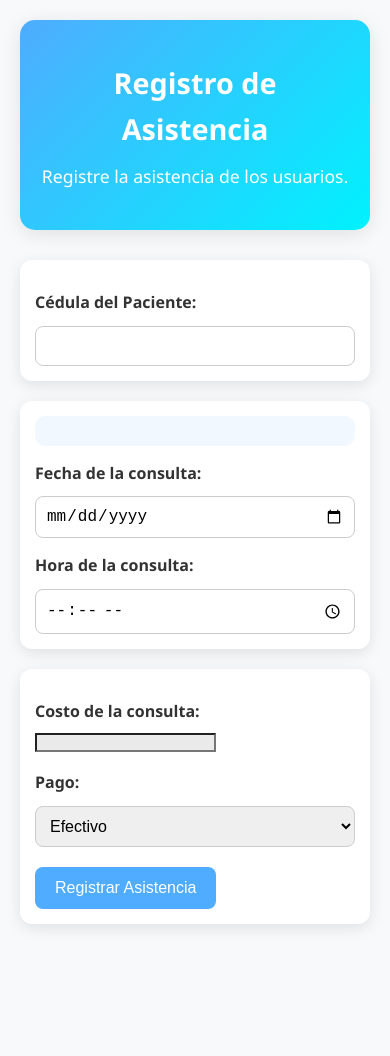
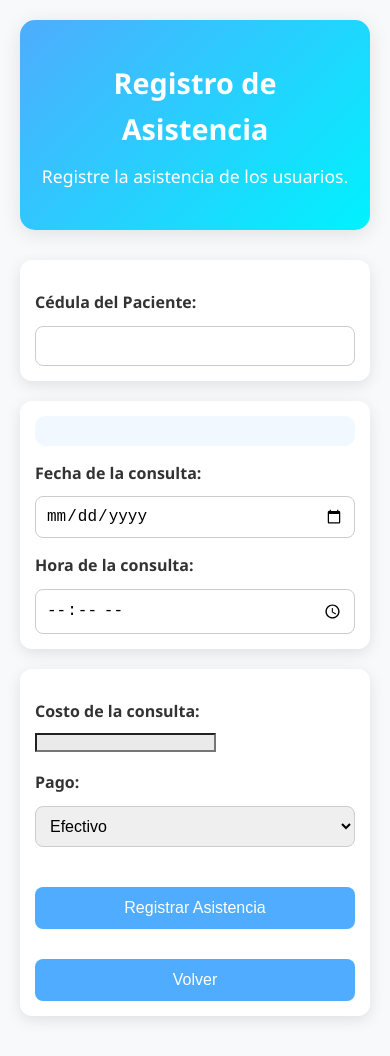
Before and after one commit to Wallens1/BD_02, a plain HTML site: page recepcion/registro_asistencia.html in a window 390 px wide. Before the commit the page ends 964 px from the top, so only its background shows below. Drawn offline with Linux system fonts and the light colour scheme.

Commit message:
Add "Volver" button to `registro_asistencia.html`, update styles, and document resolved issue in `problemas.md`

```diff
--- a/recepcion/css/registro_asistencia.css
+++ b/recepcion/css/registro_asistencia.css
@@ -102,6 +102,27 @@ button:hover {
     transform: scale(1.05);
 }
 
+.botonesasistencia {
+    display: flex;
+    justify-content: space-between;
+    margin-top: 20px;
+}
+
+.botonesasistencia button {
+    padding: 12px 20px;
+    background-color: #4facfe;
+    color: white;
+    border: none;
+    border-radius: 8px;
+    cursor: pointer;
+    transition: background-color 0.3s, transform 0.2s;
+}
+
+.botonesasistencia button:hover {
+    background-color: #0086cc;
+    transform: scale(1.05);
+}
+
 /* Responsive */
 @media (max-width: 600px) {
     .hero h1 {
@@ -111,4 +132,9 @@ button:hover {
     section {
         padding: 15px;
     }
+
+    .botonesasistencia {
+        flex-direction: column;
+        gap: 10px;
+    }
 }
--- a/recepcion/registro_asistencia.html
+++ b/recepcion/registro_asistencia.html
@@ -44,7 +44,10 @@
         <option value="transferencia">Transferencia bancaria</option>
       </select>
 
-      <button id="registrarAsistencia">Registrar Asistencia</button>
+      <div class="botonesasistencia">
+        <button id="registrarAsistencia">Registrar Asistencia</button>
+        <button id="volver" onclick="window.location.href='../index.html'">Volver</button>
+      </div>
     </section>
 
     <script src="./jsrecepcion/registro_asistencia.js"></script>
```
Also changed, not shown: problemas.md (+11 -0 lines).
